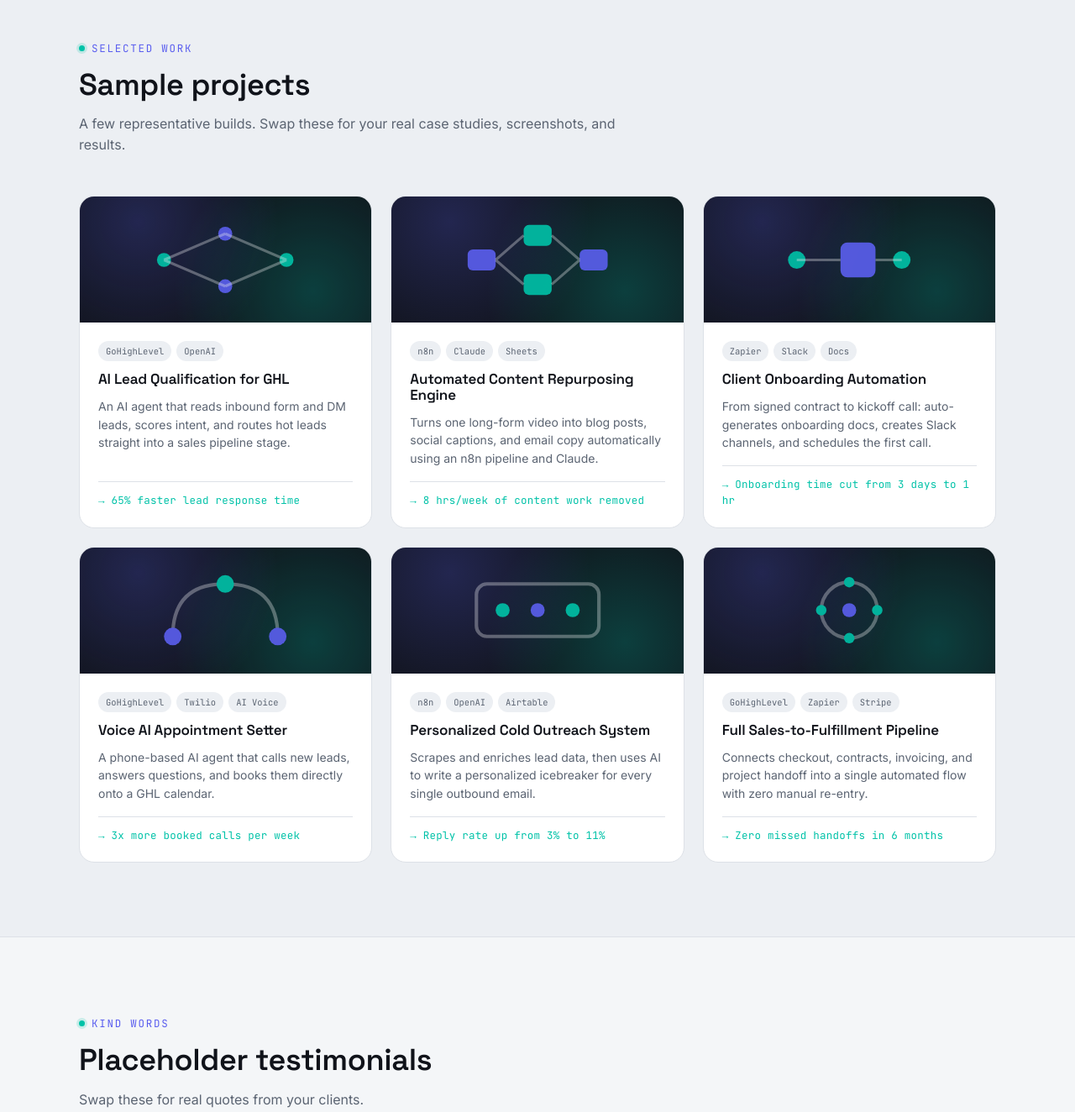
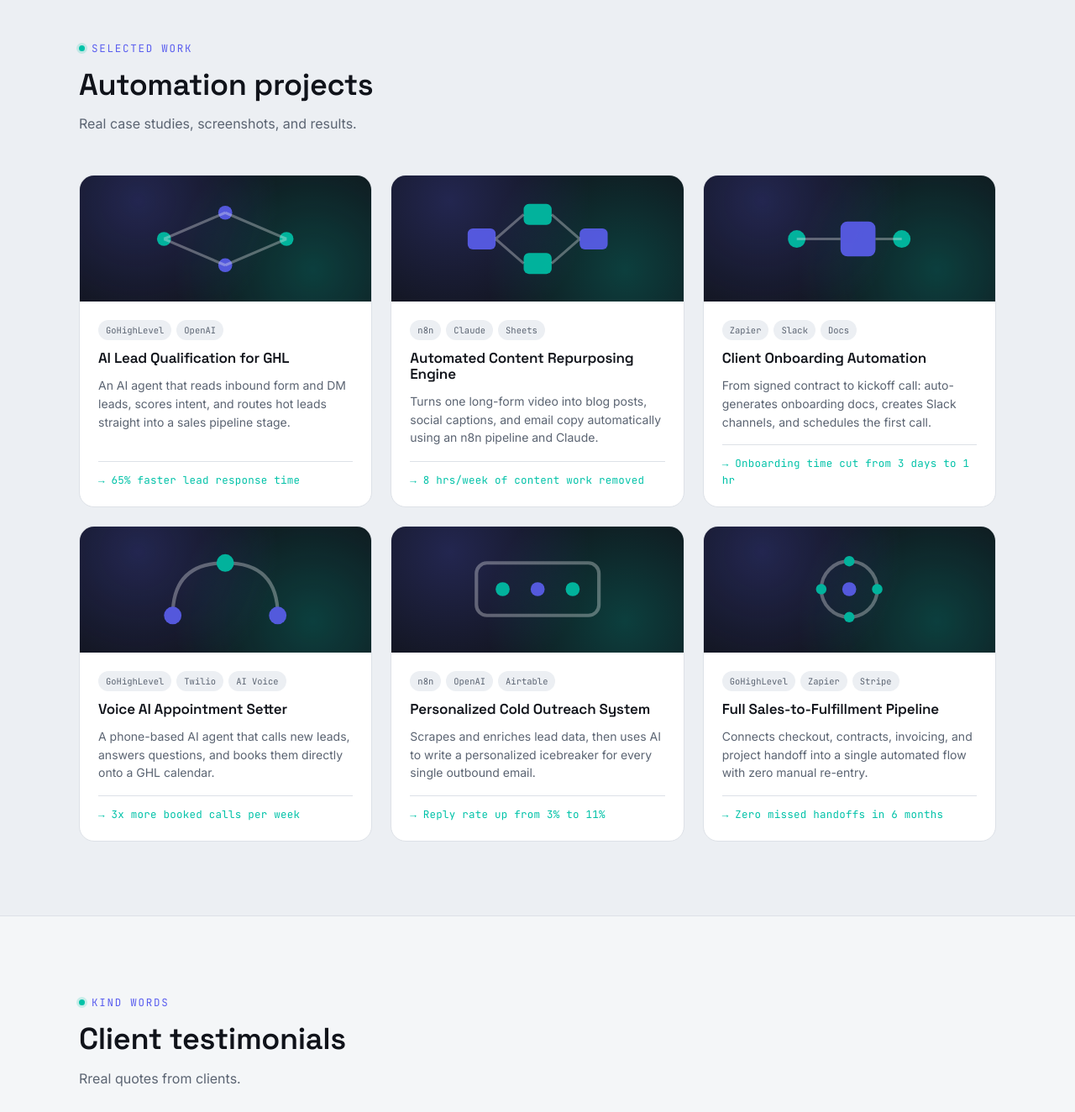
Before and after one commit to cornalsandbox07/ai-automation-portfolio-v1, a plain HTML site: page src/index.html in a window 1280 px wide. Shown: the part 2760-4084 px from the top of the page at 84% size. Drawn offline with Linux system fonts and the light colour scheme.

Commit message:
Update index.html

```diff
--- a/src/index.html
+++ b/src/index.html
@@ -726,8 +726,8 @@
     <div class="wrap">
       <div class="section-head">
         <span class="eyebrow">Selected work</span>
-        <h2>Sample projects</h2>
-        <p>A few representative builds. Swap these for your real case studies, screenshots, and results.</p>
+        <h2>Automation projects</h2>
+        <p>Real case studies, screenshots, and results.</p>
       </div>
       <div class="projects-grid">
 
@@ -834,8 +834,8 @@
     <div class="wrap">
       <div class="section-head">
         <span class="eyebrow">Kind words</span>
-        <h2>Placeholder testimonials</h2>
-        <p>Swap these for real quotes from your clients.</p>
+        <h2>Client testimonials</h2>
+        <p>Rreal quotes from clients.</p>
       </div>
       <div class="testi-grid">
         <div class="testi-card">
```
